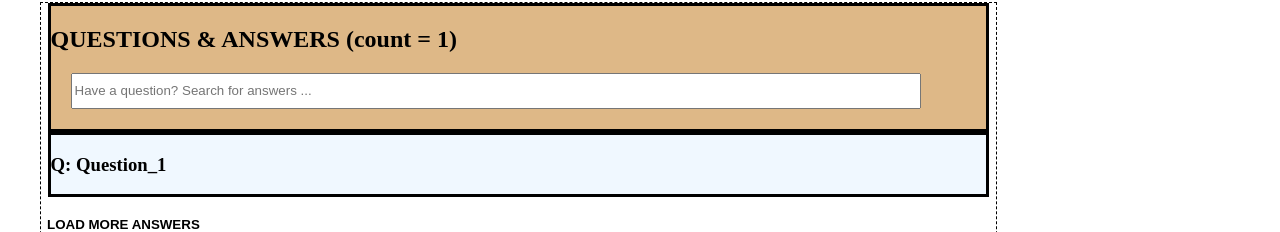
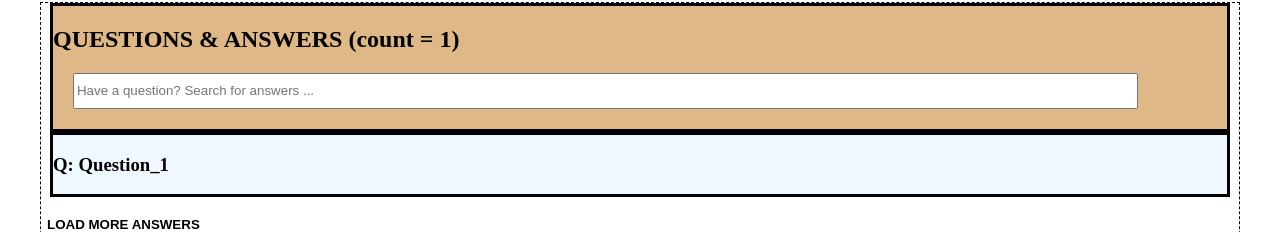
Before and after one commit to 2207-FEC3-PlayStation/FrontEnd, a React app: page / in a window 1280 px wide. Shown: the part 720-952 px from the top of the page. Built offline with nearby package versions, Linux system fonts and the light colour scheme; no server answers.

Commit message:
fixed width of image gallery to align with description and features

```diff
--- a/src/components/Overview/ImageGallery.jsx
+++ b/src/components/Overview/ImageGallery.jsx
@@ -5,12 +5,11 @@ import Thumbnail from './Thumbnail.jsx';
 
 const Carousel = styled.div`
 background-color: #d9d5d5;
-width: 770px;
-height: 600px;
+width: 710px;
+height: 650px;
 display: flex;
 justify-content: flex-end;
 align-items: center;
-margin-right: 50px;
 `
 
 const Thumbnails = styled.div`
@@ -39,7 +38,7 @@ display: block;
 position: absolute;
 max-width: 420px;
 max-height: 540px;
-margin-right: 125px;;
+margin-right: 105px;;
 filter: drop-shadow(0.35rem 0.35rem 0.4rem rgba(0, 0, 0, 0.5));
 `;
 
@@ -65,7 +64,7 @@ z-index: 9999;
 const LeftArrow = styled.button`
 background: transparent;
 position: relative;
-left: -66%;
+left: -61%;
 font-size: 40px;
 border: none;
 `
--- a/src/components/Overview/Overview.jsx
+++ b/src/components/Overview/Overview.jsx
@@ -22,20 +22,20 @@ display: flex;
 flex-direction: row;
 margin-bottom: 0;
 justify-content: flex-start;
-
+width: 1200px;
 `;
 
 const ProdInfo = styled.div`
 display: flex;
 flex-direction: column;
-justify-content: flex-start;
+justify-content: flex-end;
 margin-right: 0px;
 margin-top: 30px;
-margin-left: 70px;
 position: absolute;
 left: 750px;
 word-wrap: break-word;
-max-width: 400px;
+width: 280px;
+padding-left: 30px;
 `;
 
 const ProdDet = styled.div`
@@ -43,21 +43,21 @@ background-color: #d4b37711;
 display: flex;
 flex-direction: row;
 margin: 0px;
-padding-top: 20px;
+/* padding-top: 40px; */
 justify-content: flex-start;
 `;
 
 const ProdDescr = styled.div`
 padding: 10px;
 padding-left: 30px;
-margin-top: 30px;
+margin-top: 50px;
 margin-bottom: 30px;
 width: 60%;
 `;
 
 const ProdChar = styled.div`
 padding: 10px;
-margin-top: 30px;
+margin-top: 50px;
 margin-bottom: 30px;
 padding-left: 30px;
 border-left: 3px solid grey;
@@ -72,6 +72,7 @@ const Styles = styled.div`
 display: flex;
 flex-direction: row;
 flex-wrap: wrap;
+max-width: 290px;
 `
 
 
```
Also changed, not shown: src/components/Comparisons/Comparisons.jsx (+1 -7 lines).
